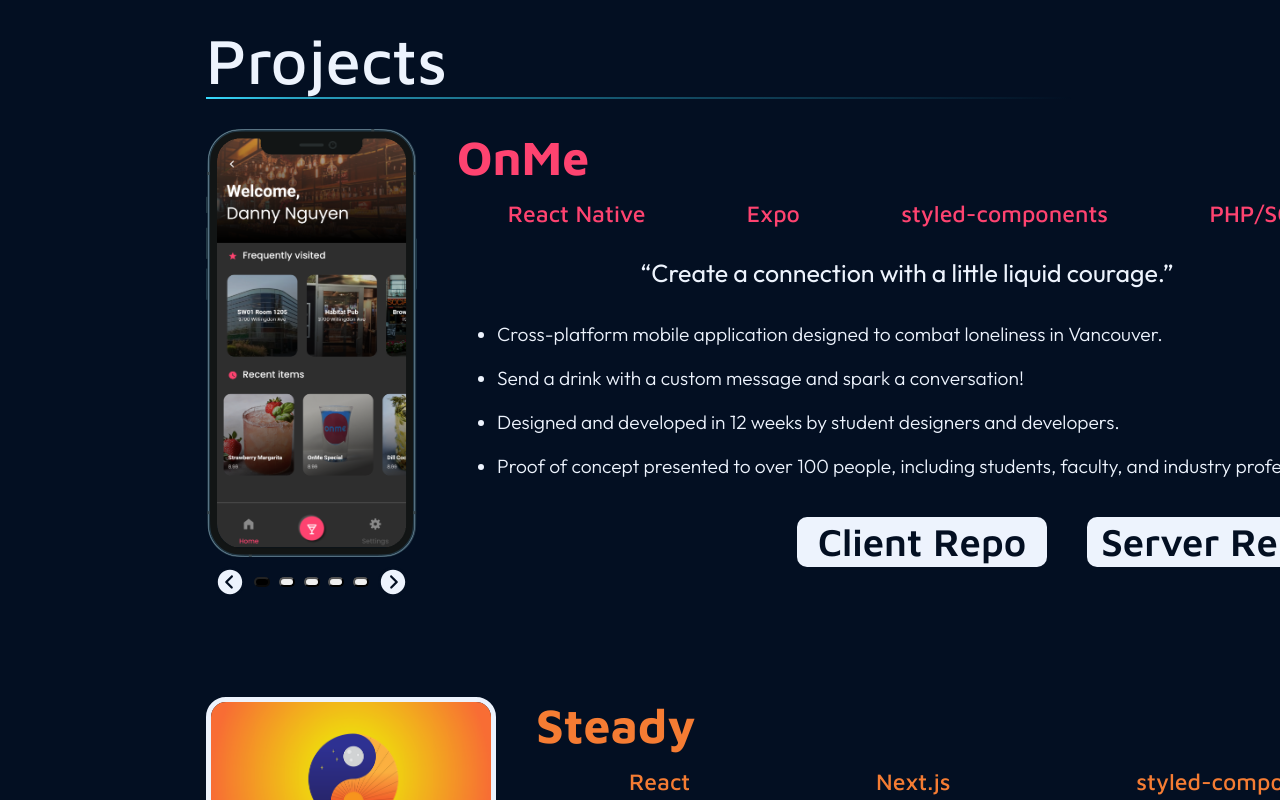
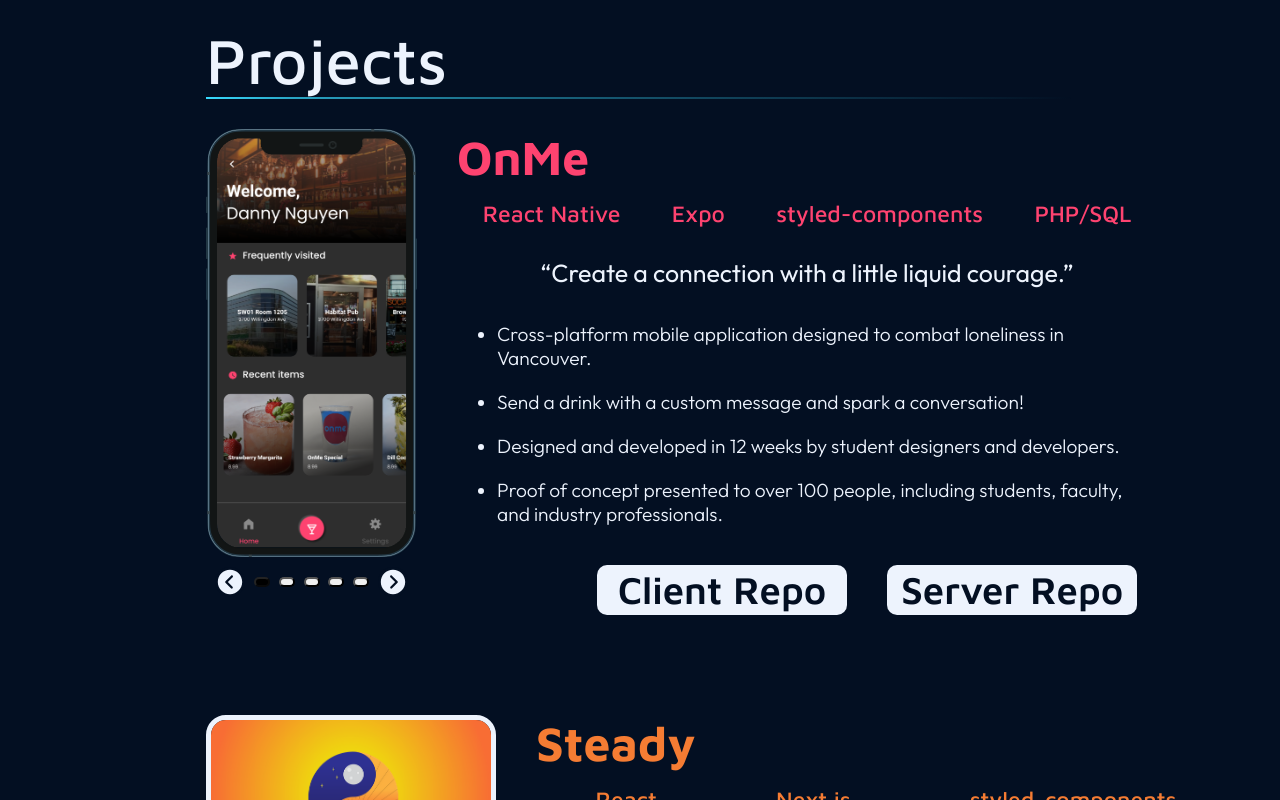
Before and after one commit to dnguyen130/portfolio, a Next.js app: page / in a window 1280 px wide. Shown: the part 2520-3320 px from the top of the page. Built offline with nearby package versions, Linux system fonts and the light colour scheme.

Commit message:
fixed scrollbar

```diff
--- a/components/Projects/index.js
+++ b/components/Projects/index.js
@@ -17,13 +17,7 @@ const ProjectsCont = styled.div`
 	display: flex;
 	margin: 0 0 100px;
 	position: relative;
-	justify-content: space-between;
-`;
-
-const ProjectsCont2 = styled.div`
-	display: flex;
-	justify-content: flex-end;
-	flex-direction: row-reverse;
+	justify-content: flex-start;
 `;
 
 const ProjectHeader = styled.h1`
@@ -34,19 +28,12 @@ const ProjectHeader = styled.h1`
 	font-weight: 700;
 `;
 
-const ProjectHeader2 = styled.h1`
-	color: ${(props) => props.headercolor};
-	margin: 0;
-	font-family: "Maven Pro", sans-serif;
-	font-size: 3em;
-	text-align: right;
-`;
-
 const ProjectDescriptionCont = styled.div`
 	display: flex;
 	flex-direction: column;
 	margin: 0 20px;
-	width: 900px;
+	min-width: 700px;
+	flex: 1;
 `;
 
 const ProjectDescription = styled.div`
--- a/pages/index.js
+++ b/pages/index.js
@@ -27,7 +27,8 @@ const Logo = styled.img`
 const Page = styled.div`
 	display: flex;
 	flex-direction: column;
-	overflow: auto;
+	overflow-y: auto;
+	overflow-x: hidden;
 `;
 
 const PageCont = styled.div`
```
